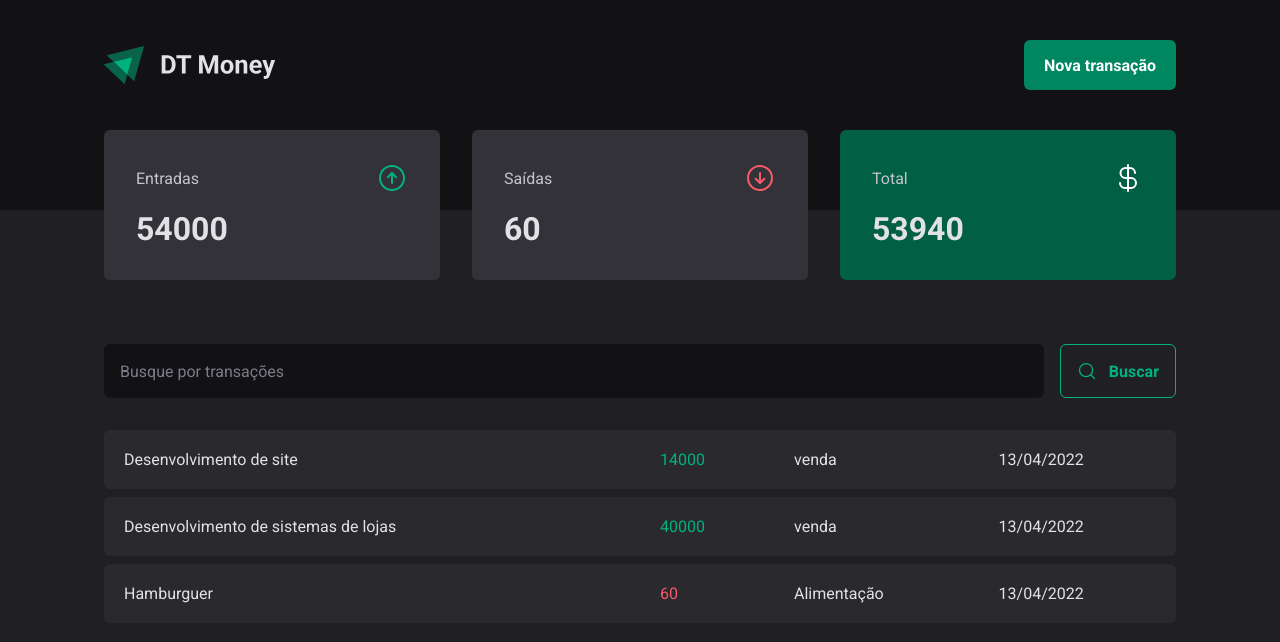
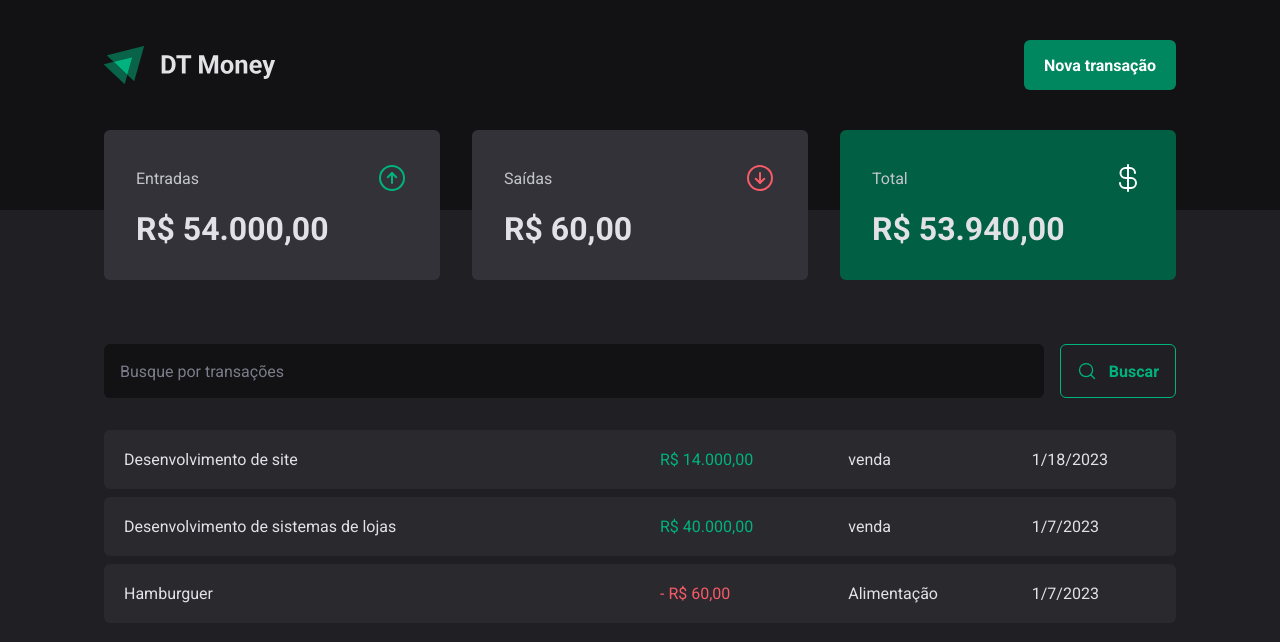
Before and after one commit to eddyzera/dt-money-ignite, a React (Vite) app: page / in a window 1280 px wide. Shown: the top 642 px of the page. Built offline with nearby package versions, Linux system fonts and the light colour scheme; data requests are answered from the project's data file.

Commit message:
refactor: created formatter price and date

```diff
--- a/src/components/Summary/Summary.tsx
+++ b/src/components/Summary/Summary.tsx
@@ -2,6 +2,7 @@
 import { ArrowCircleUp, ArrowCircleDown, CurrencyDollar } from 'phosphor-react'
 import { SummaryCard, SummrayContainer } from './styles'
 import { TransactionsContext } from '../../contexts/TransactionsContext'
+import { priceFormatter } from '../../utils/formatter'
 
 export const Summary: React.FunctionComponent = () => {
 
@@ -31,7 +32,7 @@
           <span>Entradas</span>
           <ArrowCircleUp size={32} color="#00b37e" />
         </header>
-        <strong>{summary.income}</strong>
+        <strong>{priceFormatter.format(summary.income)}</strong>
       </SummaryCard>
 
       <SummaryCard>
@@ -39,7 +40,7 @@
           <span>Saídas</span>
           <ArrowCircleDown size={32} color="#f75a68" />
         </header>
-        <strong>{summary.outcome}</strong>
+        <strong>{priceFormatter.format(summary.outcome)}</strong>
       </SummaryCard>
 
       <SummaryCard variant='green'>
@@ -47,7 +48,7 @@
           <span>Total</span>
           <CurrencyDollar size={32} color="#fff" />
         </header>
-        <strong>{summary.total}</strong>
+        <strong>{priceFormatter.format(summary.total)}</strong>
       </SummaryCard>
     </SummrayContainer>
   )
--- a/src/pages/Transactions/Transactions.tsx
+++ b/src/pages/Transactions/Transactions.tsx
@@ -1,6 +1,7 @@
 import React, { useContext } from 'react'
 import { Header, SearchForm, Summary } from '../../components'
 import { TransactionsContext } from '../../contexts/TransactionsContext'
+import { dateFormatter, priceFormatter } from '../../utils/formatter'
 import { PriceHighLight, TransactionsContainer, TransactionTable } from './styles'
 
 export const Transactions: React.FunctionComponent = () => {
@@ -21,11 +22,12 @@
                   <td width="50%">{transaction.description}</td>
                   <td>
                     <PriceHighLight variant={transaction.type}>
-                      {transaction.price}
+                      { transaction.type === 'outcome' && '- '}
+                      {priceFormatter.format(transaction.price)}
                     </PriceHighLight>
                   </td>
                   <td>{transaction.category}</td>
-                  <td>13/04/2022</td>
+                  <td>{dateFormatter.format(new Date(transaction.createdAt))}</td>
                 </tr>
               )
             })}
--- /dev/null
+++ b/src/utils/formatter.ts
@@ -0,0 +1,6 @@
+export const dateFormatter = new Intl.DateTimeFormat()
+
+export const priceFormatter = new Intl.NumberFormat('pt-BR', {
+  style: 'currency',
+  currency: 'BRL'
+})
```
